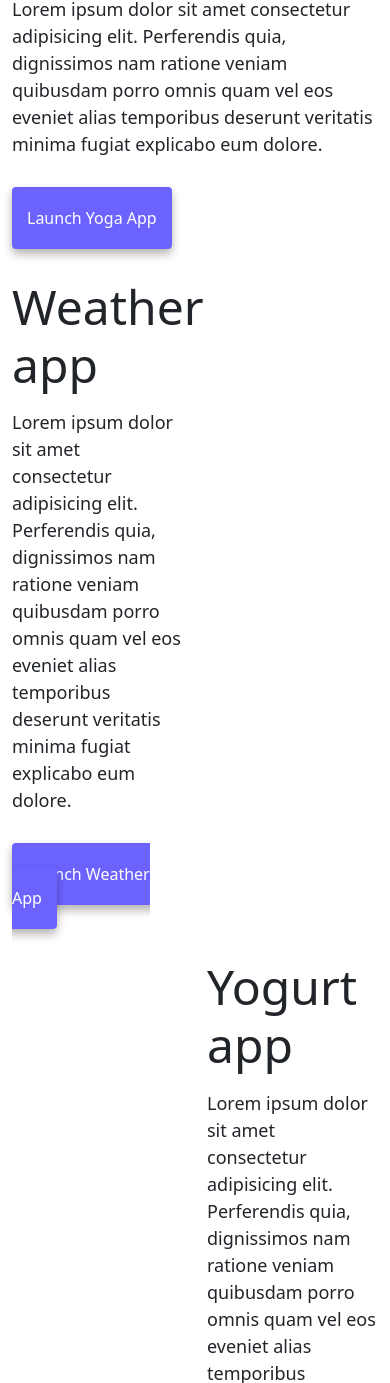
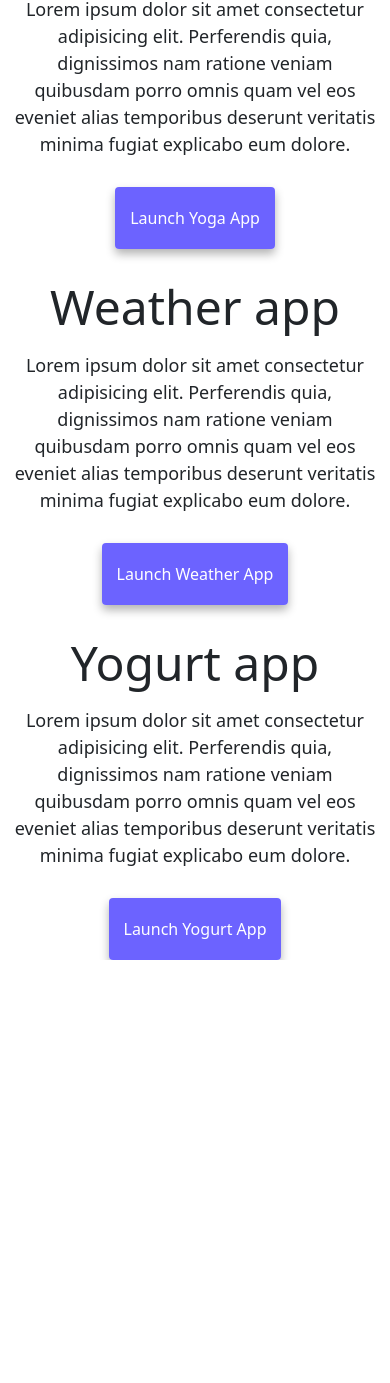
Before and after one commit to Valeco96/Responsive-multipage-website-w3, a plain HTML site: page index.html in a window 390 px wide. Shown: the part 617-2000 px from the top of the page. After the commit the page ends 1577 px from the top, so only its background shows below. Drawn offline with nearby package versions, Linux system fonts and the light colour scheme.

Commit message:
Added responsive elements - part 2

```diff
--- a/index.html
+++ b/index.html
@@ -76,7 +76,7 @@
             class="img-fluid rounded d-none d-md-block"
           />
         </div>
-        <div class="d-block">
+        <div class="col-md-6">
           <h2 class="mb-3">Yoga app</h2>
           <p>
             Lorem ipsum dolor sit amet consectetur adipisicing elit. Perferendis
@@ -92,7 +92,7 @@
         </div>
       </div>
       <div class="row mt-5">
-        <div class="col-6">
+        <div class="col-md-6">
           <h2 class="mb-3">Weather app</h2>
           <p>
             Lorem ipsum dolor sit amet consectetur adipisicing elit. Perferendis
@@ -122,7 +122,7 @@
             class="img-fluid rounded d-none d-md-block"
           />
         </div>
-        <div class="col-6">
+        <div class="col-md-6">
           <h2 class="mb-3">Yogurt app</h2>
           <p>
             Lorem ipsum dolor sit amet consectetur adipisicing elit. Perferendis
--- a/src/style.css
+++ b/src/style.css
@@ -2,6 +2,21 @@
   --primary-color: #6c63ff;
   --secondary-color: #f5f2fe;
   --box-shadow: 0 5px 10px rgba(0, 0, 0, 0.3);
+}
+
+@media (max-width: 660px) {
+  .container {
+    text-align: center;
+  }
+  h1 {
+    font-size: 70px;
+  }
+  h2 {
+    font-size: 40px;
+  }
+  h3 {
+    font-size: 20px;
+  }
 }
 
 h1,
```
Also changed, not shown: about.html (+1 -1 lines).
